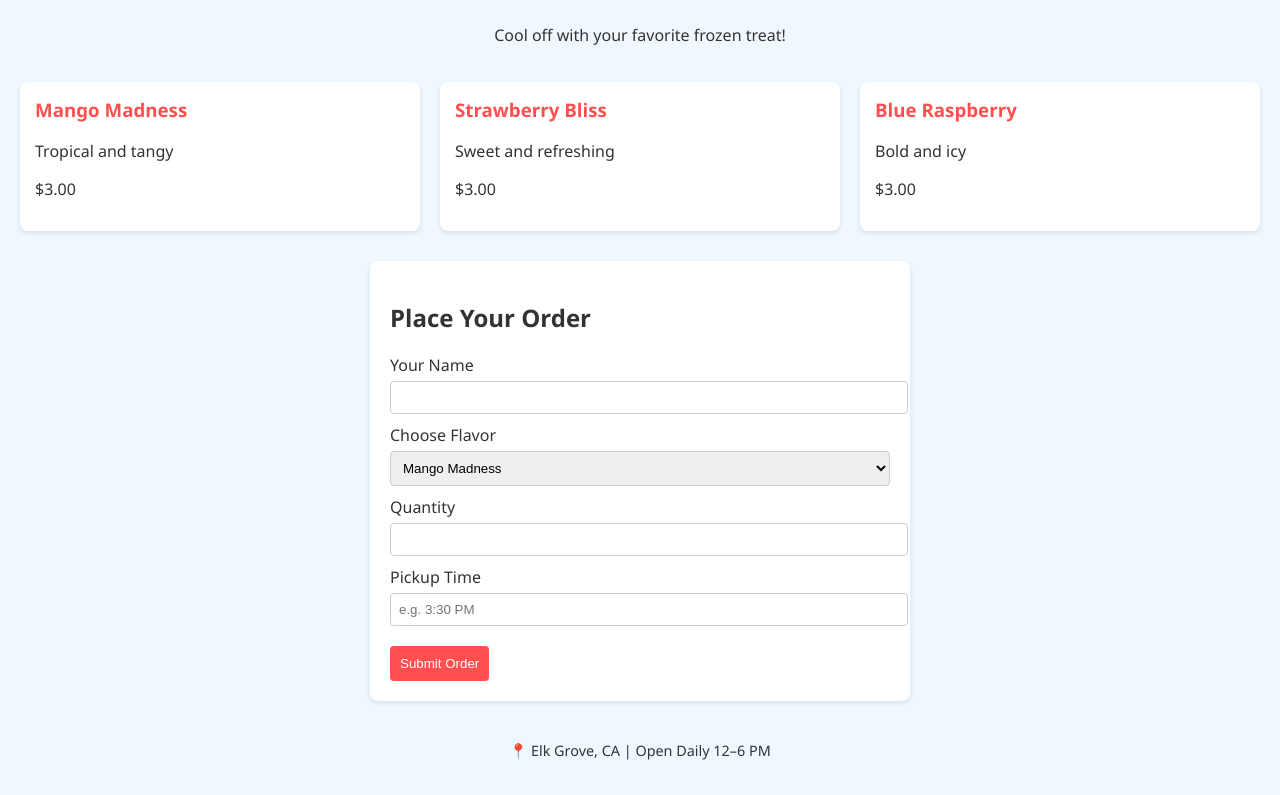
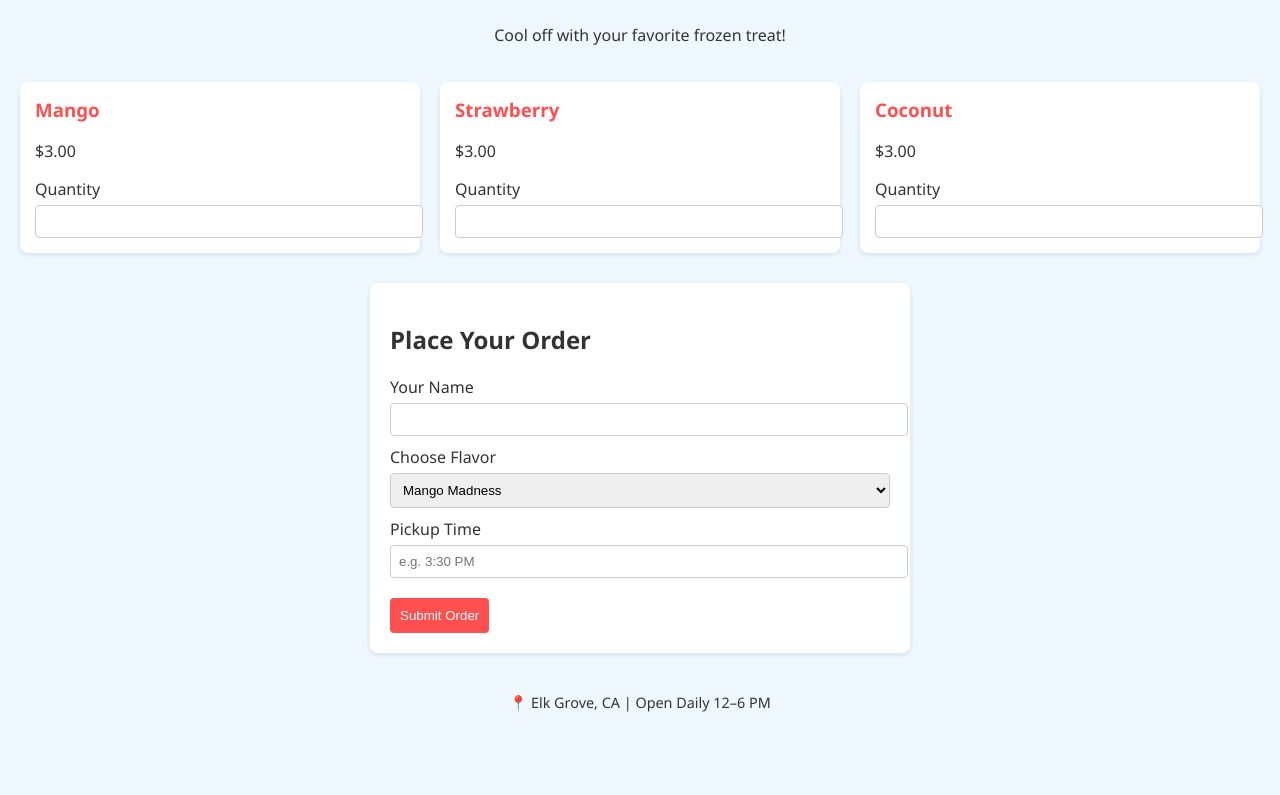
Before and after one commit to boliselkgrove/bolis-elk-grove, a plain HTML site: page index.html in a window 1280 px wide. Shown: the part 105-900 px from the top of the page. After the commit the page ends 852 px from the top, so only its background shows below. Drawn offline with Linux system fonts and the light colour scheme.

Commit message:
Update index.html

```diff
--- a/index.html
+++ b/index.html
@@ -83,24 +83,30 @@
 
   <section class="menu">
     <div class="item">
-      <h3>Mango Madness</h3>
-      <p>Tropical and tangy</p>
+      <h3>Mango</h3>
       <p>$3.00</p>
+      <label for="quantity">Quantity</label>
+    <input type="number" id="quantity" name="quantity" min="1" required />
     </div>
+
     <div class="item">
-      <h3>Strawberry Bliss</h3>
-      <p>Sweet and refreshing</p>
+      <h3>Strawberry</h3>
       <p>$3.00</p>
+      <label for="quantity">Quantity</label>
+    <input type="number" id="quantity" name="quantity" min="1" required />
     </div>
+
     <div class="item">
-      <h3>Blue Raspberry</h3>
-      <p>Bold and icy</p>
+      <h3>Coconut</h3>
       <p>$3.00</p>
+      <label for="quantity">Quantity</label>
+    <input type="number" id="quantity" name="quantity" min="1" required />
     </div>
+
     <!-- Add more flavors here -->
   </section>
 
-  <form action="mailto:your@email.com" method="POST" enctype="text/plain">
+  <form action="mailto:boliselkgrove@gmail.com" method="POST" enctype="text/plain">
     <h2>Place Your Order</h2>
     <label for="name">Your Name</label>
     <input type="text" id="name" name="name" required />
@@ -112,8 +118,6 @@
       <option value="Blue Raspberry">Blue Raspberry</option>
     </select>
 
-    <label for="quantity">Quantity</label>
-    <input type="number" id="quantity" name="quantity" min="1" required />
 
     <label for="pickup">Pickup Time</label>
     <input type="text" id="pickup" name="pickup" placeholder="e.g. 3:30 PM" />
```
